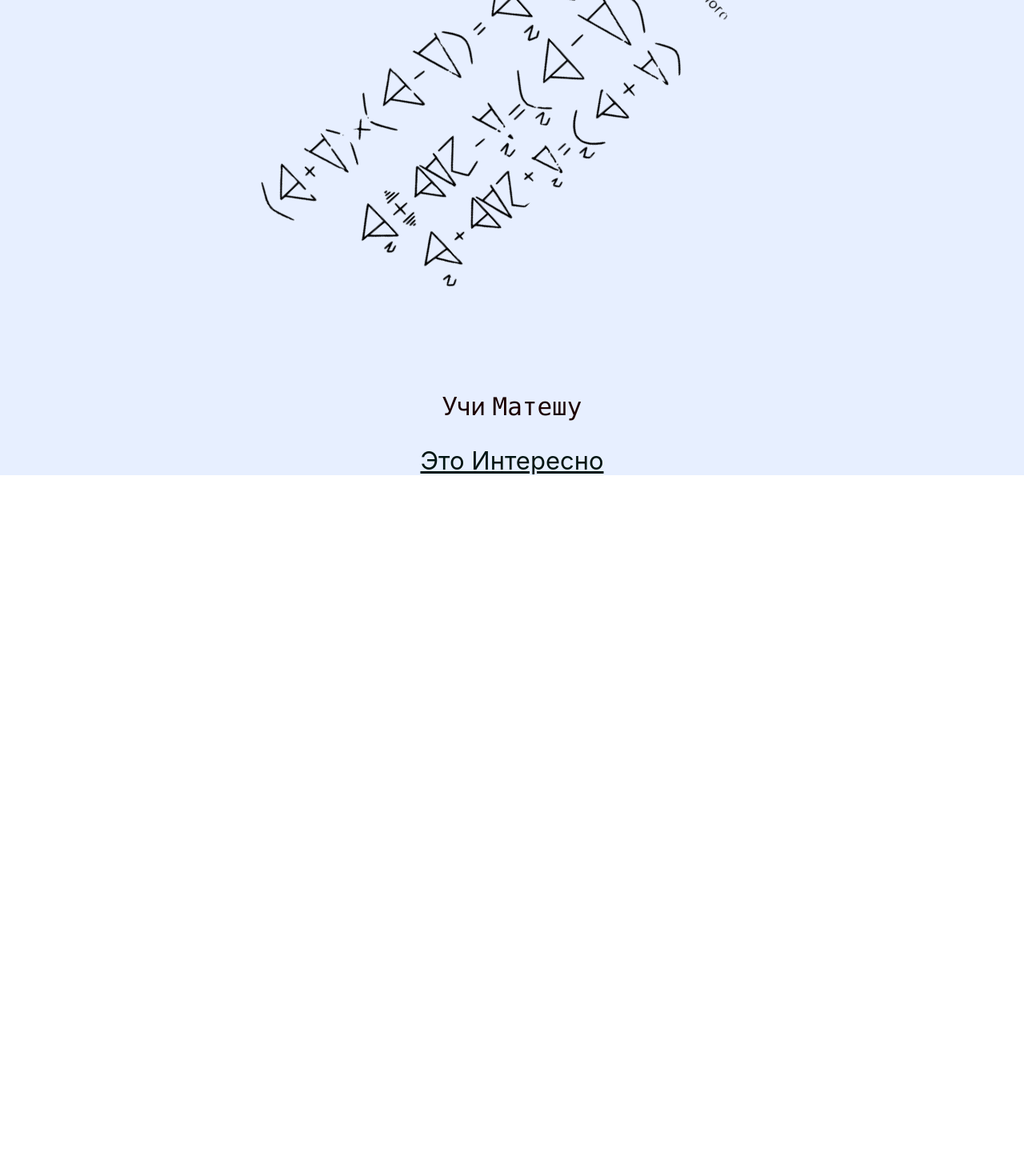
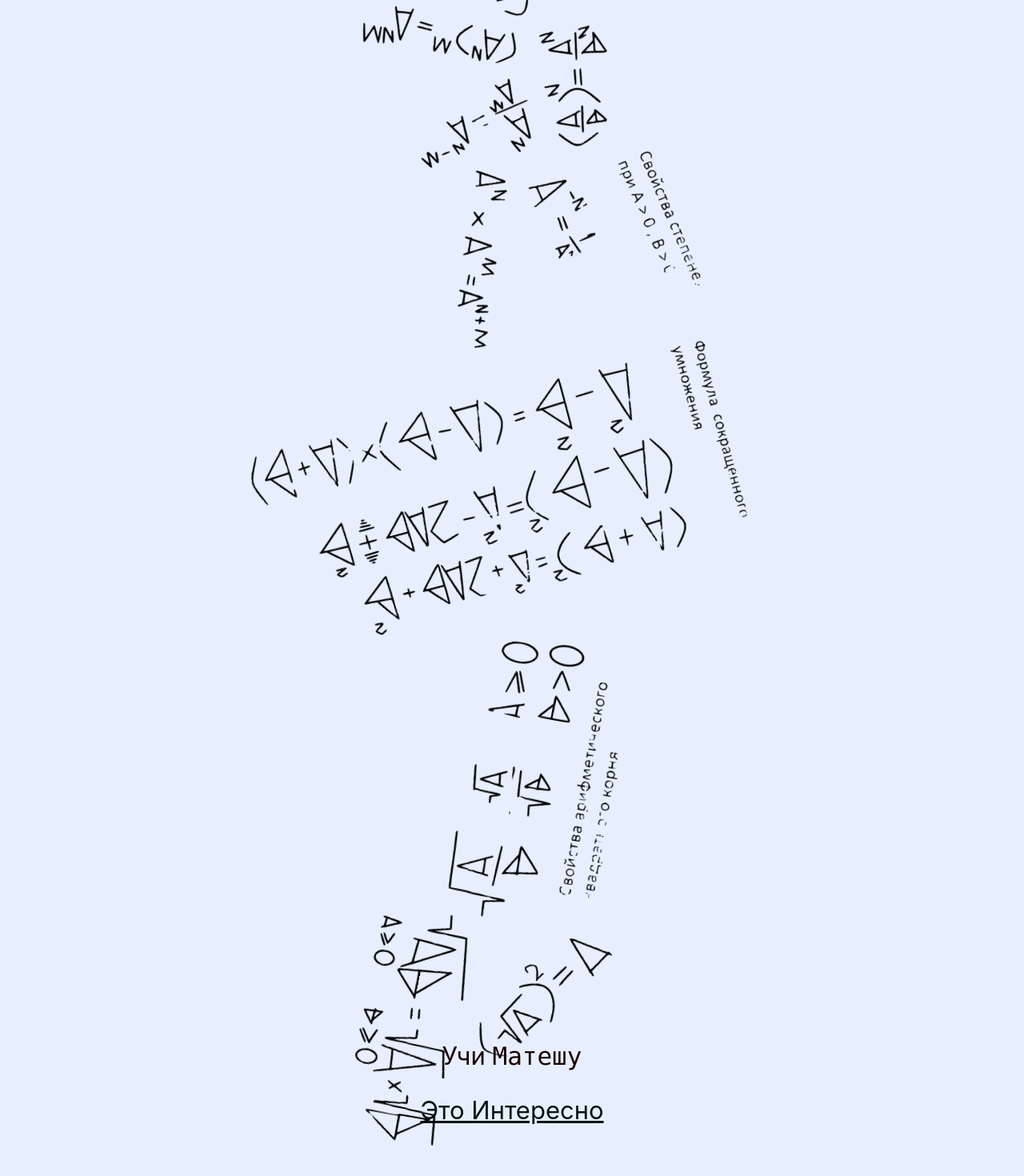
Before and after one commit to Swoopchinsky/mathematics, a React (Create React App) app: page / in a window 1280 px wide. Shown: the part 502-1972 px from the top of the page at 80% size. Before the commit the page ends 1096 px from the top, so only its background shows below. Built offline with nearby package versions, Linux system fonts and the light colour scheme.

Commit message:
svkorney

```diff
--- a/src/App.css
+++ b/src/App.css
@@ -1,5 +1,6 @@
 .App {
   text-align: center;
+
 }
 
 .App-logo {
@@ -10,13 +11,15 @@
 
 @media (prefers-reduced-motion: no-preference) {
   .App-logo {
-    animation: App-logo-spin infinite 60s linear;
+    animation: App-logo-spin infinite 45s linear;
   }
 }
 
 .App-header {
   background-color: #e7efff;
   min-height: 100vh;
+  height: 2400px;
+
   display: flex;
   flex-direction: column;
   align-items: center;
@@ -48,7 +51,7 @@
 
 @media (prefers-reduced-motion: no-preference) {
   .App-su {
-    animation: App-su-spin infinite 60s linear;
+    animation: App-su-spin infinite 40s linear;
   }
 }
 
@@ -61,3 +64,25 @@
     transform: rotate(360deg);
   }
 }
+
+.App-sk {
+  height: 40vmin;
+  pointer-events: none;
+
+}
+
+@media (prefers-reduced-motion: no-preference) {
+  .App-sk {
+    animation: App-sk-spin infinite 30s linear;
+  }
+}
+
+@keyframes App-sk-spin {
+  from {
+    transform: rotate(0deg);
+  }
+
+  to {
+    transform: rotate(360deg);
+  }
+}
--- a/src/App.js
+++ b/src/App.js
@@ -1,5 +1,6 @@
 import logo from './logo.svg';
 import Sokroom from './Sokroom.svg'
+import Svarkvk from './Svarkvk.svg'
 import './App.css';
 
 function App() {
@@ -7,7 +8,8 @@ function App() {
     <div className="App">
       <header className="App-header">
         <img src={logo} className="App-logo" alt="logo" />
-        <img src={Sokroom} className="App-su" alt="logo" />
+        <img src={Sokroom} className="App-su" alt="su" />
+        <img src={Svarkvk} className="App-sk" alt="sk" />
 
         <p>
           Учи <code>Матешу</code>
```
Also changed, not shown: src/Svarkvk.svg (added), 1 other file (tests, documents, lock files or other folders).
